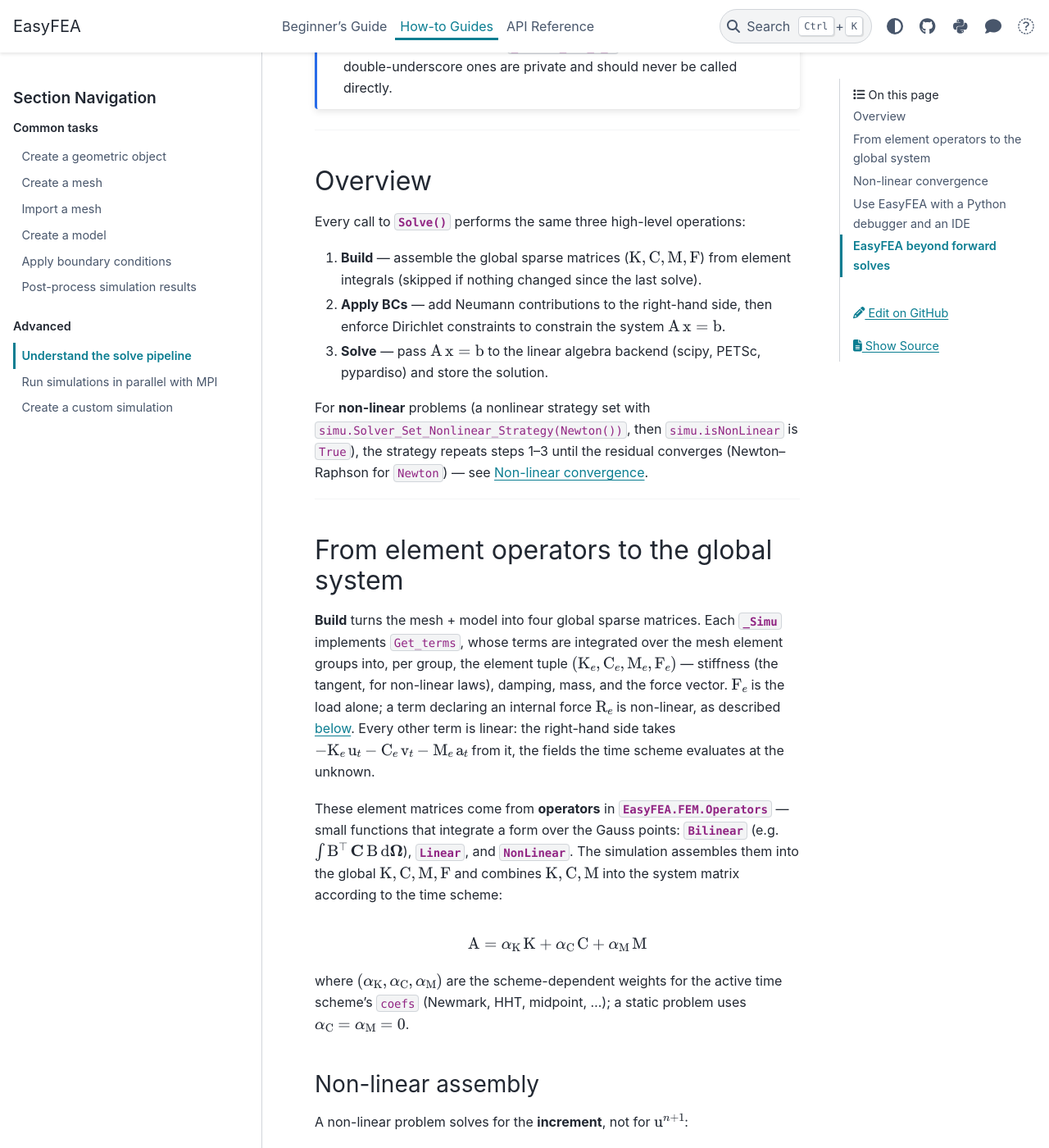
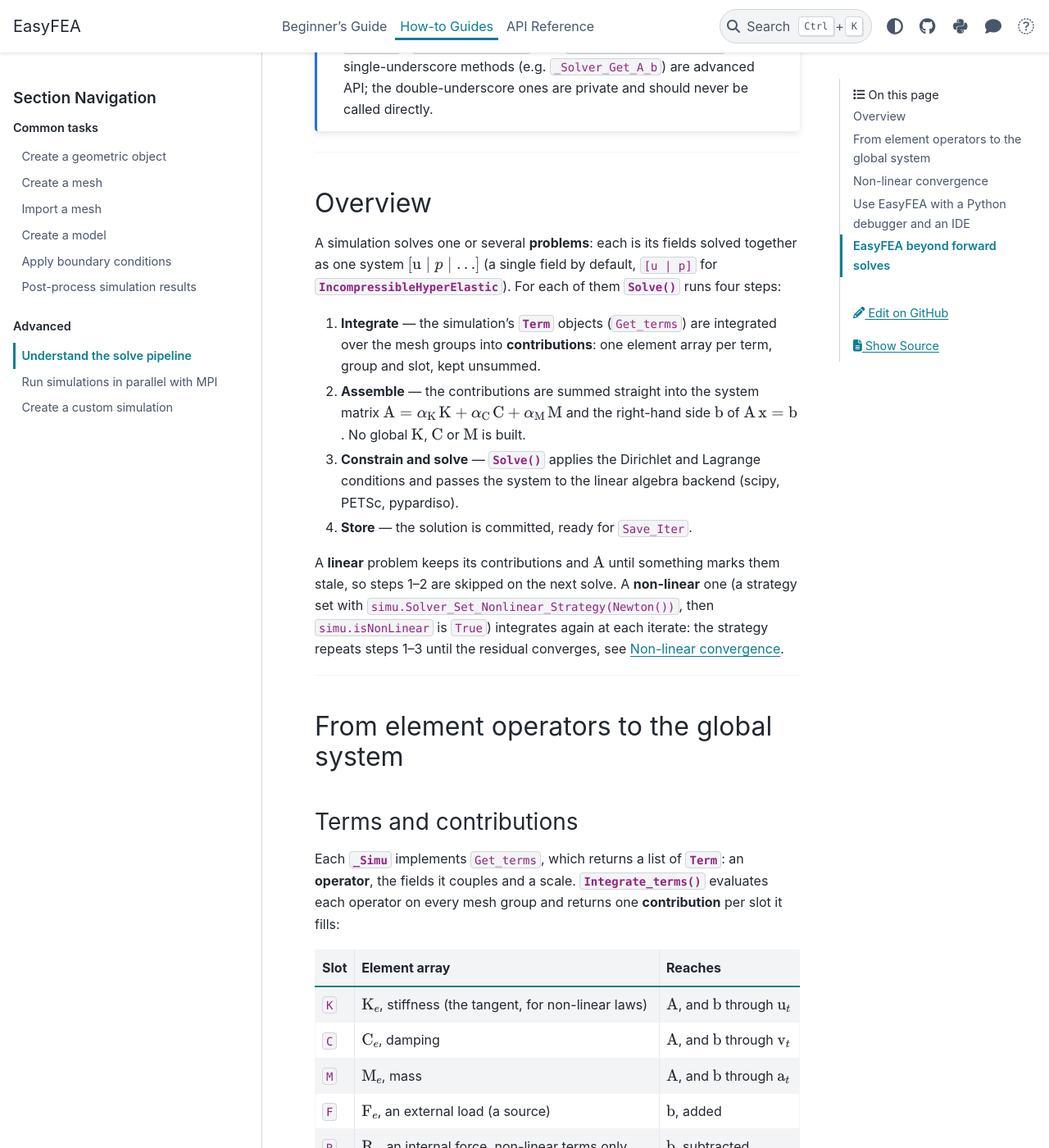
Before and after one commit to matnoel/EasyFEA, a Sphinx documentation site: the page built from docs/howto/pipeline.md, in a window 1280 px wide and 1400 px high, scrolled down 496 px. Shown: the whole window at 82% size. Built offline with Sphinx 7.4.7 and the PyData theme 0.15.4, drawn with Linux system fonts in a browser that asks for light colours; pages that are not in the unit, such as notebooks, are missing from menus; the version number is read from the project's files by our own code; some of the changed text lies outside the part shown.

Commit message:
docs: pipeline overview and operators-to-system rewritten for contributions and Problem

````diff
--- a/docs/howto/pipeline.md
+++ b/docs/howto/pipeline.md
@@ -12,7 +12,8 @@ full source.
 
 ```{note}
 The internals described here live in `EasyFEA/Simulations/_simu.py`,
-`EasyFEA/Solvers/`, and `EasyFEA/FEM/_forms.py`. The
+`EasyFEA/Simulations/Problem/` (terms, assembly, dof layout, `Problem`),
+`EasyFEA/Solvers/`, and `EasyFEA/FEM/Operators/`. The
 single-underscore methods (e.g. `_Solver_Get_A_b`) are advanced API;
 the double-underscore ones are private and should never be called directly.
 ```
@@ -21,20 +22,27 @@ ______________________________________________________________________
 
 ## Overview
 
-Every call to {py:meth}`~EasyFEA.Simulations._Simu.Solve` performs the same three
-high-level operations:
+A simulation solves one or several **problems**: each is its fields solved together as
+one system $[\urm \mid p \mid \dots]$ (a single field by default, `[u | p]` for
+{py:class}`~EasyFEA.Simulations.IncompressibleHyperElastic`). For each of them
+{py:meth}`~EasyFEA.Simulations._Simu.Solve` runs four steps:
 
-1. **Build** — assemble the global sparse matrices ($\Krm, \Crm, \Mrm, \Frm$) from
-   element integrals (skipped if nothing changed since the last solve).
-2. **Apply BCs** — add Neumann contributions to the right-hand side, then enforce
-   Dirichlet constraints to constrain the system $\Arm \, \xrm = \brm$.
-3. **Solve** — pass $\Arm \, \xrm = \brm$ to the linear algebra backend (scipy, PETSc,
-   pypardiso) and store the solution.
+1. **Integrate** — the simulation's {py:class}`~EasyFEA.Simulations.Term` objects
+   (`Get_terms`) are integrated over the mesh groups into **contributions**: one element
+   array per term, group and slot, kept unsummed.
+2. **Assemble** — the contributions are summed straight into the system matrix
+   $\Arm = \alpha_\Krm\,\Krm + \alpha_\Crm\,\Crm + \alpha_\Mrm\,\Mrm$ and the right-hand
+   side $\brm$ of $\Arm \, \xrm = \brm$. No global $\Krm$, $\Crm$ or $\Mrm$ is built.
+3. **Constrain and solve** — {py:meth}`~EasyFEA.Solvers.System.Solve` applies the
+   Dirichlet and Lagrange conditions and passes the system to the linear algebra backend
+   (scipy, PETSc, pypardiso).
+4. **Store** — the solution is committed, ready for `Save_Iter`.
 
-For **non-linear** problems (a nonlinear strategy set with
-`simu.Solver_Set_Nonlinear_Strategy(Newton())`, then `simu.isNonLinear` is `True`), the
-strategy repeats steps 1–3 until the residual converges (Newton–Raphson for `Newton`) —
-see {ref}`howto-pipeline-newton`.
+A **linear** problem keeps its contributions and $\Arm$ until something marks them
+stale, so steps 1–2 are skipped on the next solve. A **non-linear** one (a strategy set
+with `simu.Solver_Set_Nonlinear_Strategy(Newton())`, then `simu.isNonLinear` is `True`)
+integrates again at each iterate: the strategy repeats steps 1–3 until the residual
+converges, see {ref}`howto-pipeline-newton`.
 
 ______________________________________________________________________
 
@@ -42,29 +50,57 @@ ______________________________________________________________________
 
 ## From element operators to the global system
 
-**Build** turns the mesh + model into four global sparse matrices. Each
-{py:class}`~EasyFEA.Simulations._Simu` implements `Get_terms`, whose terms are
-integrated over the mesh element groups into, per group, the element tuple
-$(\Krm_e, \Crm_e, \Mrm_e, \Frm_e)$ — stiffness (the tangent, for non-linear laws),
-damping, mass, and the force vector. $\Frm_e$ is the load alone; a term declaring an
-internal force $\Rrm_e$ is non-linear, as described
-{ref}`below <howto-pipeline-nonlinear-operators>`. Every other term is linear: the
-right-hand side takes $-\Krm_e \, \urm_t - \Crm_e \, \vrm_t - \Mrm_e \, \arm_t$ from it,
-the fields the time scheme evaluates at the unknown.
+### Terms and contributions
 
-These element matrices come from **operators** in {py:mod}`EasyFEA.FEM.Operators` —
-small functions that integrate a form over the Gauss points:
-{py:mod}`~EasyFEA.FEM.Operators.Bilinear` (e.g.
-$\int \Brm^\top \, \bf{C} \, \Brm \, \dO$), {py:mod}`~EasyFEA.FEM.Operators.Linear`, and
-{py:mod}`~EasyFEA.FEM.Operators.NonLinear`. The simulation assembles them into the
-global $\Krm, \Crm, \Mrm, \Frm$ and combines $\Krm, \Crm, \Mrm$ into the system matrix
-according to the time scheme:
+Each {py:class}`~EasyFEA.Simulations._Simu` implements `Get_terms`, which returns a list
+of {py:class}`~EasyFEA.Simulations.Term`: an **operator**, the fields it couples and a
+scale. {py:func}`~EasyFEA.Simulations.Integrate_terms` evaluates each operator on every
+mesh group and returns one **contribution** per slot it fills:
+
+| Slot | Element array                                          | Reaches                             |
+| ---- | ------------------------------------------------------ | ----------------------------------- |
+| `K`  | $\Krm_e$, stiffness (the tangent, for non-linear laws) | $\Arm$, and $\brm$ through $\urm_t$ |
+| `C`  | $\Crm_e$, damping                                      | $\Arm$, and $\brm$ through $\vrm_t$ |
+| `M`  | $\Mrm_e$, mass                                         | $\Arm$, and $\brm$ through $\arm_t$ |
+| `F`  | $\Frm_e$, an external load (a source)                  | $\brm$, added                       |
+| `R`  | $\Rrm_e$, an internal force, non-linear terms only     | $\brm$, subtracted                  |
+
+The operators are small functions in {py:mod}`EasyFEA.FEM.Operators` that integrate a
+form over the Gauss points: {py:mod}`~EasyFEA.FEM.Operators.Bilinear` (e.g.
+$\int \Brm^\top \, \bf{C} \, \Brm \, \dO$), {py:mod}`~EasyFEA.FEM.Operators.Linear` and
+{py:mod}`~EasyFEA.FEM.Operators.NonLinear`. A contribution carries its slot, its block
+`(rows, cols)` of fields, its mesh group and the element array times the thickness and
+the term's scale.
+
+### Assembly
+
+The `Problem` of a monolithic group of fields numbers its dofs end to end (its **dof
+layout**) and sums the contributions on a sparse pattern it builds once per set of
+contributing blocks. For the time scheme's weights
+$(\alpha_\Krm, \alpha_\Crm, \alpha_\Mrm)$, its `coefs` (Newmark, HHT, midpoint, …; a
+static problem has $\alpha_\Crm = \alpha_\Mrm = 0$):
 
 $$\Arm = \alpha_\Krm\,\Krm + \alpha_\Crm\,\Crm + \alpha_\Mrm\,\Mrm$$
 
-where $(\alpha_\Krm, \alpha_\Crm, \alpha_\Mrm)$ are the scheme-dependent weights for the
-active time scheme's `coefs` (Newmark, HHT, midpoint, …); a static problem uses
-$\alpha_\Crm = \alpha_\Mrm = 0$.
+The right-hand side is the external load (the Neumann conditions plus the `F`
+contributions) minus every internal force at the iterate. Every `K`, `C` or `M`
+contribution is a linear term: it contributes $\Krm_e \, \urm_t + \Crm_e \, \vrm_t +
+\Mrm_e \, \arm_t$, the fields the time scheme evaluates at the unknown. An `R`
+contribution is a non-linear term's own internal force, as described
+{ref}`below <howto-pipeline-nonlinear-operators>`.
+
+The separate global matrices remain available for post-processing:
+{py:meth}`~EasyFEA.Simulations._Simu.Assembly` returns $\Krm, \Crm, \Mrm, \Frm$ of a
+problem, built on each call and never read by a solve.
+
+### Constraints
+
+Dirichlet conditions are not written into $\Arm$ and $\brm$.
+{py:meth}`~EasyFEA.Solvers.System.Solve` receives them as
+{py:class}`~EasyFEA.Solvers.Constraints`, the known dofs with their values plus the
+Lagrange constraints, and applies them to the system it solves: the known dofs leave the
+unknowns and their values are lifted into $\brm$ (`ResolType.r1`); a Lagrange constraint
+(`r2`) adds one row; the penalty (`r3`) puts 1 on the diagonal of the known rows.
 
 (howto-pipeline-nonlinear-operators)=
 
````
